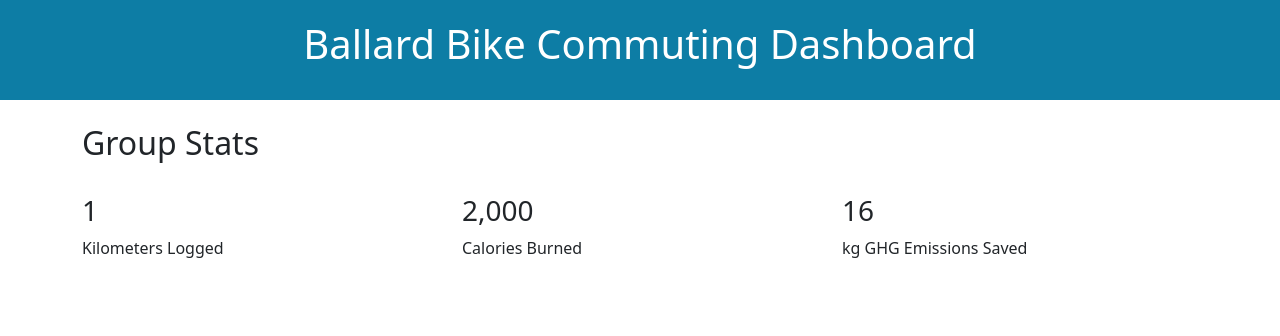
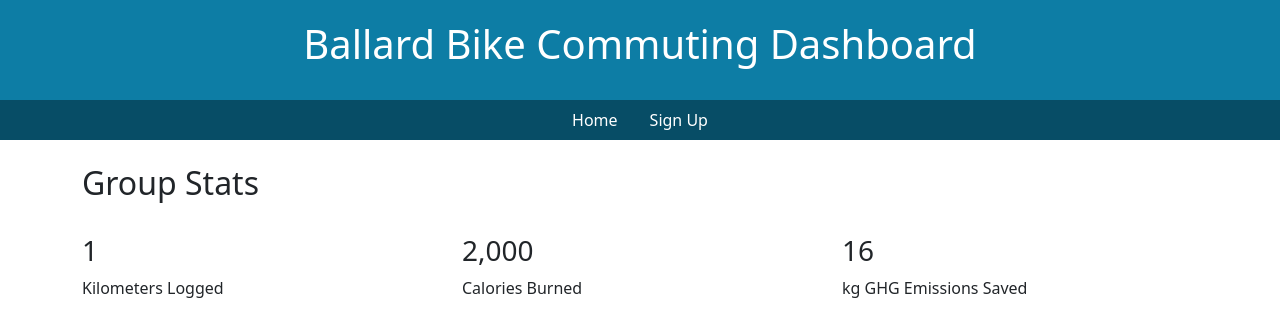
Before and after one commit to ansonYam/bike-dashboard, a plain HTML site: page index.html in a window 1280 px wide. Drawn offline with nearby package versions, Linux system fonts and the light colour scheme.

Commit message:
Add navbar for sign-up instructions

```diff
--- a/index.css
+++ b/index.css
@@ -3,3 +3,19 @@ header {
     color: white;
     padding-top: 20px;
 }
+
+.nav-custom {
+    background-color: rgb(7,77,102);
+}
+
+.nav-custom .nav-link {
+    color: white;
+}
+
+/* change the color of active or hovered links */
+.nav-custom .nav-item.active .nav-link,
+.nav-custom .nav-item:focus .nav-link,
+.nav-custom .nav-item:hover .nav-link {
+    background-color: rgb(86,195,190);
+    color: rgb(80,80,80);
+}
--- a/index.html
+++ b/index.html
@@ -18,6 +18,16 @@
     <header class="jumbotron text-center" style="margin-bottom:0">
         <h1>Ballard Bike Commuting Dashboard</h1><br>
     </header>
+
+    <ul class="nav justify-content-center nav-custom">
+        <li class="nav-item">
+            <a class="nav-link active" aria-current="page" href="index.html">Home</a>
+        </li>
+        <li class="nav-item">
+            <a class="nav-link" href="#">Sign Up</a>
+        </li>
+    </ul>
+
 
     <section class="container"><br>
         <h2>Group Stats</h2><br>
```
